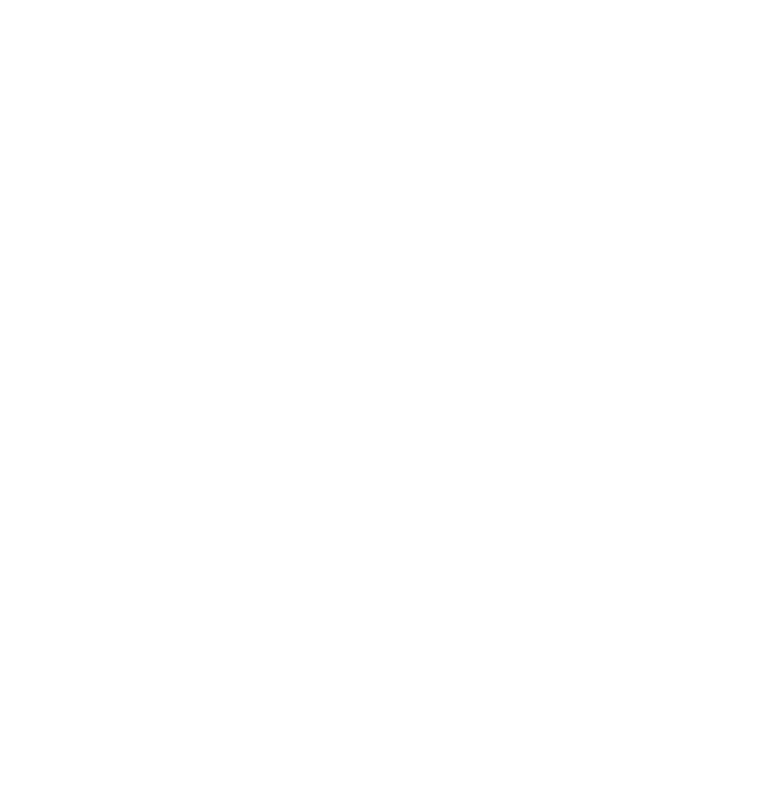
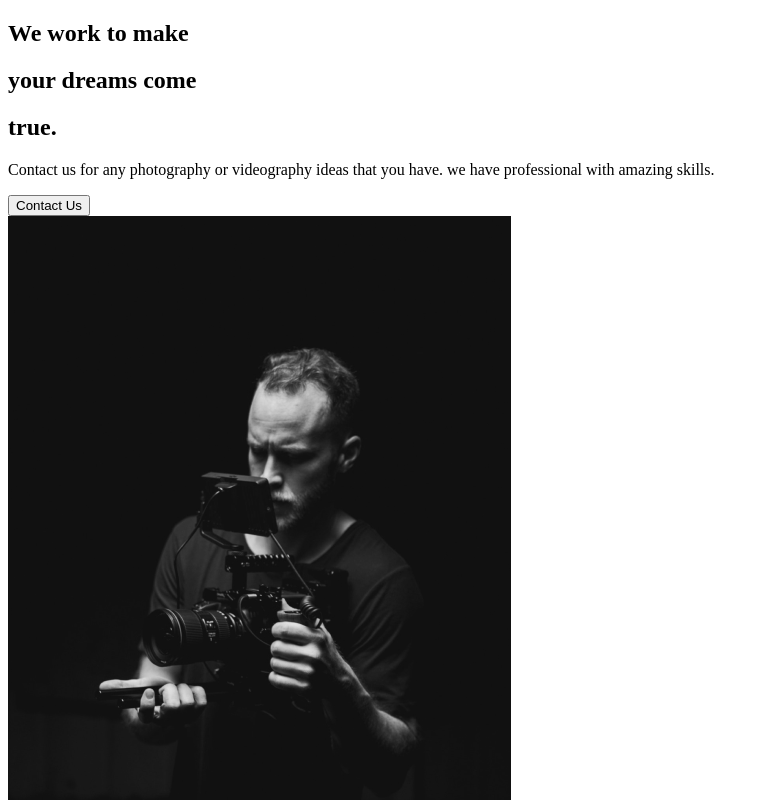
Before and after one commit to kinokoTakenoko35/react-p, a React (Create React App) app: page / in a window 1280 px wide. Shown: the top 800 px of the page, without its empty margins (0-769 px from the left). Built offline with nearby package versions, Linux system fonts and the light colour scheme.

Commit message:
2.About Section

```diff
--- a/src/App.js
+++ b/src/App.js
@@ -1,7 +1,13 @@
 import React from "react";
+//Import Pages
+import AboutUs from "./pages/AboutUs";
 
 function App() {
-  return <div className="App"></div>;
+  return (
+    <div className="App">
+      <AboutUs />
+    </div>
+  );
 }
 
 export default App;
--- /dev/null
+++ b/src/components/AboutSection.js
@@ -0,0 +1,34 @@
+import React from "react";
+import home1 from "../img/home1.png";
+
+const AboutSection = () => {
+  return (
+    <div>
+      <div className="description">
+        <div className="title">
+          <div className="hide">
+            <h2>We work to make</h2>
+          </div>
+          <div className="hide">
+            <h2>
+              your <span>dreams</span> come
+            </h2>
+          </div>
+          <div className="hide">
+            <h2>true.</h2>
+          </div>
+        </div>
+        <p>
+          Contact us for any photography or videography ideas that you have. we
+          have professional with amazing skills.
+        </p>
+        <button>Contact Us</button>
+      </div>
+      <div className="image">
+        <img src={home1} alt="guy with home" />
+      </div>
+    </div>
+  );
+};
+
+export default AboutSection;
--- /dev/null
+++ b/src/pages/AboutUs.js
@@ -0,0 +1,9 @@
+import React from "react";
+//Page Components
+import AboutSection from "../components/AboutSection";
+
+const AboutUs = () => {
+  return <AboutSection />;
+};
+
+export default AboutUs;
```
